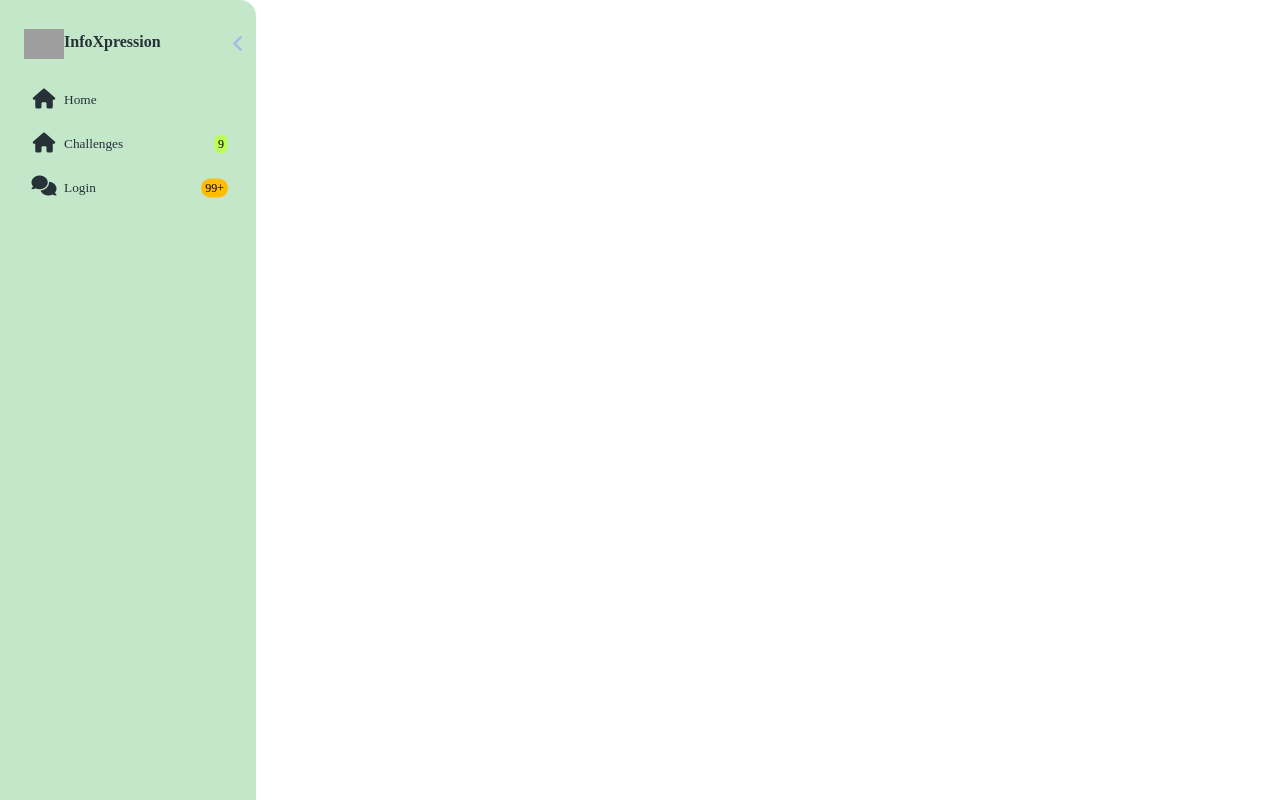
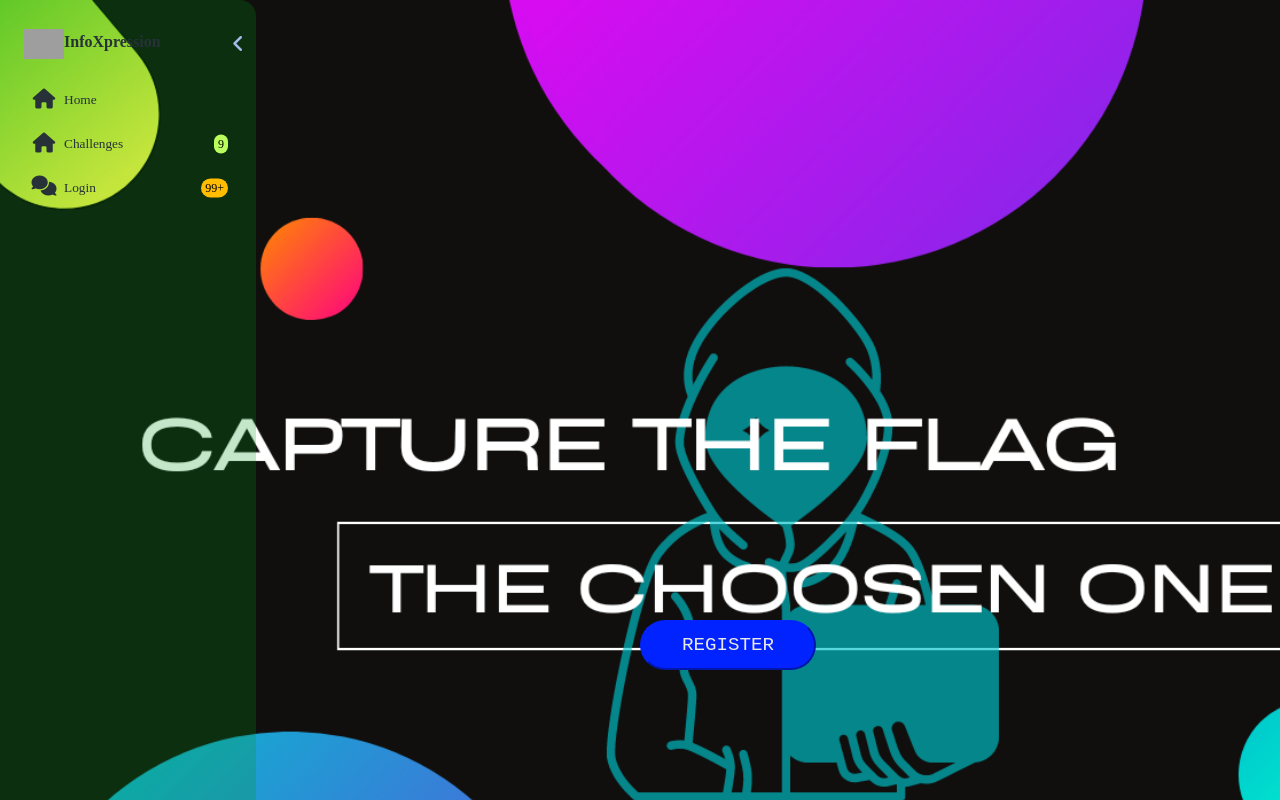
Before and after one commit to kartikkc/ctf_infox_front_end, a React (Create React App) app in the folder ctf-infox/: page / in a window 1280 px wide. Shown: the top 800 px of the page. Built offline with nearby package versions, Linux system fonts and the light colour scheme; grey boxes are pictures that could not be loaded.

Commit message:
img-push

```diff
--- a/ctf-infox/src/Components/Assets/homepage.css
+++ b/ctf-infox/src/Components/Assets/homepage.css
@@ -1,12 +1,14 @@
-.bg-home{
-    background-color:blue;
+.bg-home {
+    background-color: blue;
 }
+
 .Title {
     font-size: 6rem;
     letter-spacing: .5em;
     text-transform: uppercase;
     margin: 4rem;
 }
+
 /* .ham-btn {
     position: fixed;
     right: 30px;
@@ -36,7 +38,7 @@
     padding: 10px 0;
 } */
 
-.hero-text .wrap{
+.hero-text .wrap {
     position: absolute;
     right: 0;
     left: 0;
@@ -46,33 +48,38 @@
     z-index: 1;
 
 }
-.wrap{
+
+.wrap {
     height: 100%;
-    min-height: 100vh;
+    min-height: 129vh;
+    min-width: 10vw;
     /* width: calc(100% - 80px); */
-    margin-left: 16%;
+    /* margin-left: 17%; */
+    margin-top: -920px;
     position: relative;
     background: #f4f4f4;
+    z-index: -1;
+}
 
-
-}
 .wrap .hero-text h1 {
     font-size: 3.5rem;
     font-weight: 5000 !important;
-    font-family: "Alegreya Sans SC",sans-serif;
+    font-family: "Alegreya Sans SC", sans-serif;
     padding-top: 130px;
     text-align: center;
 }
+
 .wrap .hero-text h2 {
     font-size: 2rem;
     margin-top: -44px;
-    font-family: "Alegreya Sans SC",sans-serif;
+    font-family: "Alegreya Sans SC", sans-serif;
     font-weight: bolder;
-    text-align:center;
+    text-align: center;
     padding-top: 47px;
 }
-.wrap .hero-text .reg-btn{
-margin-top: 20px;
+
+.wrap .hero-text .reg-btn {
+    margin-top: 620px;
     font-size: 1.2rem !important;
     outline: none;
     border-color: #0023ff;
@@ -80,6 +87,8 @@ background-color: #0023ff;
     color: #e8e8e8;
     border-radius: 200px;
 }
+
+
 .reg-btn {
     align-items: center;
     margin-left: 44%;
@@ -89,10 +98,13 @@ border-radius: 200px;
     padding-top: 12px;
     padding-bottom: 12px;
     text-transform: uppercase;
-    font-family:monospace;
+    font-family: monospace;
     position: relative;
     overflow: hidden;
+    margin-left: 50%;
+
 }
+
 /* .reg-btn:hover{
     color: #f4f4f4;
 
@@ -111,7 +123,8 @@ border-radius: 200px;
 }
 .reg-btn:hover::before{
     height: 0%;
-} */.over-lap{
+} */
+.over-lap {
 
     position: absolute;
     top: 3.5px;
@@ -119,6 +132,7 @@ border-radius: 200px;
     color: #10a80b;
 
 }
-.h1{
+
+.h1 {
     letter-spacing: 2px;
 }
--- a/ctf-infox/src/Components/homepage.js
+++ b/ctf-infox/src/Components/homepage.js
@@ -1,46 +1,27 @@
 import React from 'react'
 import "./Assets/homepage.css"
-
+// import "./Assets/images/bg-image.png"
+import Background from "./Assets/images/bg-image.png"
 
 const Homepage = () => {
-
-
-
   return (
     <>
-    <div className='wrap'>
-
-
-    <div className='hero-text'>
-
-      <h1 className='over-lap'>Capture The Flag</h1>
-      <h1>Capture The Flag</h1>
-      <h2>The choosen one</h2>
-      <button href="register.html" class='reg-btn btn-1'>Register</button>
-
+      <div className='wrap' style={{
+        backgroundImage: `url(${Background})`,
+        backgroundPosition: 'center',
+        backgroundSize: 'cover',
+        backgroundRepeat: 'no-repeat'
+      }}>
+        <div className='hero-text'>
+          {/* <h1 className='over-lap'>Capture The Flag</h1>
+          <h1>Capture The Flag</h1>
+          <h2>The choosen one</h2> */}
+          <button href="register.html" class='reg-btn btn-1'>Register</button>
+        </div>
       </div>
-
-
-
-
-
-    </div>
-
-
-
-
-
-
-
     </>
-
-
-
-
-
   )
-
-  }
+}
 
 
 export default Homepage
```
Also changed, not shown: ctf-infox/src/Components/Assets/images/bg-image.png (added). Lines whose indentation alone changed are shown as unchanged.
